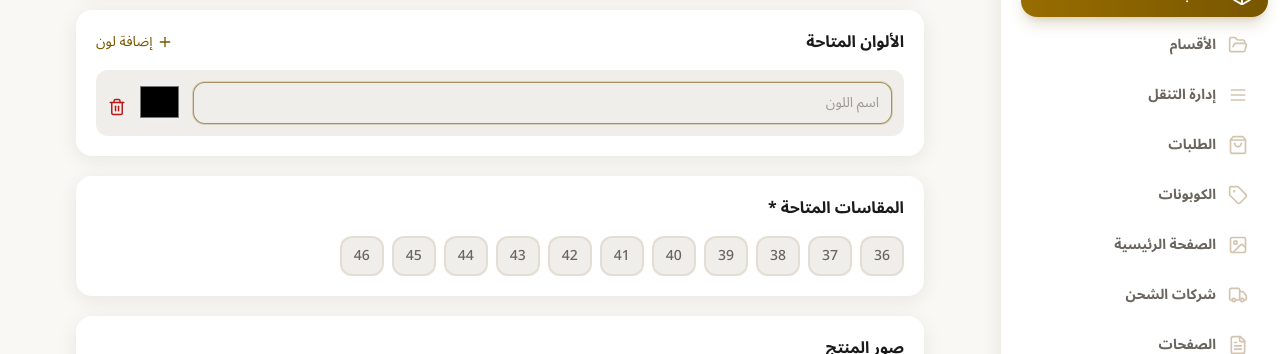
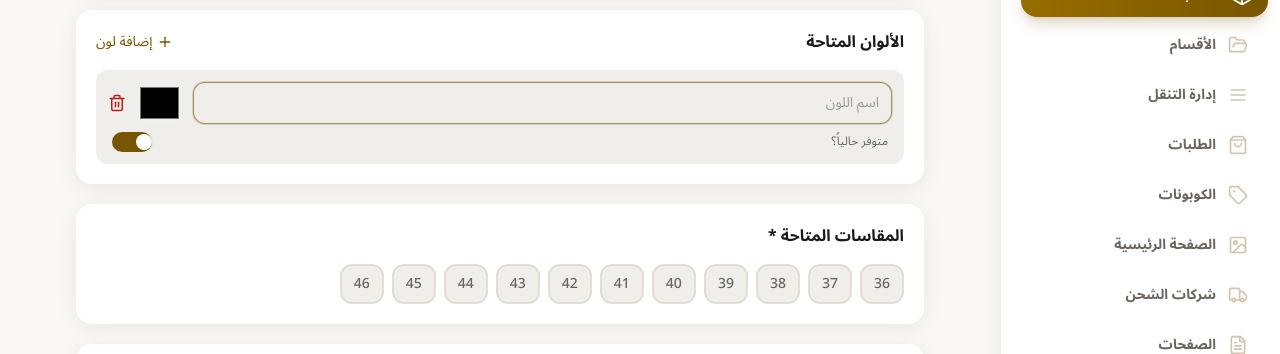
Before and after one commit to kzorastudio/kzora, a Next.js app: page /admin/products/new in a window 1280 px wide. Both pictures are taken after a click on the button "إضافة لون". Shown: the part 724-1078 px from the top of the page. Built offline with nearby package versions, Linux system fonts and the light colour scheme; no server answers; the database is empty.

Commit message:
Update from Multi-Git Manager

```diff
--- a/app/api/orders/route.ts
+++ b/app/api/orders/route.ts
@@ -96,7 +96,11 @@ export async function POST(request: NextRequest) {
 
     const { data: dbProducts, error: productsError } = await supabaseAdmin
       .from('products')
-      .select('id, name, price_syp, price_usd, discount_price_syp, discount_price_usd, stock_status, is_published')
+      .select(`
+        id, name, price_syp, price_usd, discount_price_syp, discount_price_usd, stock_status, is_published,
+        colors:product_colors(name_ar, is_available),
+        sizes:product_sizes(size, is_available)
+      `)
       .in('id', productIds)
 
     if (productsError) {
@@ -119,9 +123,31 @@ export async function POST(request: NextRequest) {
       }
       if (!dbProduct.is_published || dbProduct.stock_status === 'out_of_stock') {
         return NextResponse.json(
-          { error: `Product "${dbProduct.name}" is unavailable` },
+          { error: `المنتج "${dbProduct.name}" غير متوفر حالياً` },
           { status: 400 }
         )
+      }
+
+      // Check specific color availability
+      if (item.color) {
+        const color = dbProduct.colors?.find((c: any) => c.name_ar === item.color)
+        if (color && !color.is_available) {
+          return NextResponse.json(
+            { error: `اللون "${item.color}" للمنتج "${dbProduct.name}" غير متوفر حالياً` },
+            { status: 400 }
+          )
+        }
+      }
+
+      // Check specific size availability
+      if (item.size) {
+        const sizeObj = dbProduct.sizes?.find((s: any) => s.size === item.size)
+        if (sizeObj && !sizeObj.is_available) {
+          return NextResponse.json(
+            { error: `المقاس "${item.size}" للمنتج "${dbProduct.name}" غير متوفر حالياً` },
+            { status: 400 }
+          )
+        }
       }
 
       // Use effective (discounted if exists) prices from DB
--- a/app/api/products/[id]/route.ts
+++ b/app/api/products/[id]/route.ts
@@ -23,8 +23,8 @@ export async function GET(
         *,
         category:categories(id, name_ar, slug, image_url),
         images:product_images(id, url, public_id, color_variant, display_order, is_main),
-        colors:product_colors(id, name_ar, hex_code, swatch_url, swatch_public_id),
-        sizes:product_sizes(size),
+        colors:product_colors(id, name_ar, hex_code, swatch_url, swatch_public_id, is_available),
+        sizes:product_sizes(size, is_available),
         tags:product_tags(tag)
         `
       )
@@ -44,7 +44,7 @@ export async function GET(
 
     const normalized = {
       ...product,
-      sizes: (product.sizes || []).map((s: { size: number }) => s.size),
+      sizes: (product.sizes || []).map((s: { size: number; is_available: boolean }) => ({ size: s.size, is_available: s.is_available })),
       tags:  (product.tags  || []).map((t: { tag: ProductTag }) => t.tag),
     }
 
@@ -203,6 +203,7 @@ export async function PUT(
             hex_code:         c.hex_code,
             swatch_url:       c.swatch_url || null,
             swatch_public_id: c.swatch_public_id || null,
+            is_available:     c.is_available ?? true,
           }))
         )
       }
@@ -222,7 +223,7 @@ export async function PUT(
       if (sizes.length > 0) {
         await supabaseAdmin
           .from('product_sizes')
-          .insert(sizes.map((s: number) => ({ product_id: id, size: s })))
+          .insert(sizes.map((s: any) => ({ product_id: id, size: s.size, is_available: s.is_available ?? true })))
       }
     }
 
--- a/app/api/products/route.ts
+++ b/app/api/products/route.ts
@@ -34,8 +34,8 @@ export async function GET(request: NextRequest) {
         *,
         category:categories(id, name_ar, slug),
         images:product_images(id, url, public_id, color_variant, display_order, is_main),
-        colors:product_colors(id, name_ar, hex_code, swatch_url, swatch_public_id),
-        sizes:product_sizes(size),
+        colors:product_colors(id, name_ar, hex_code, swatch_url, swatch_public_id, is_available),
+        sizes:product_sizes(size, is_available),
         tags:product_tags(tag)
         `,
         { count: 'exact' }
@@ -134,7 +134,7 @@ export async function GET(request: NextRequest) {
     // Normalize sizes and tags
     const products = (data || []).map((p: any) => ({
       ...p,
-      sizes: (p.sizes || []).map((s: { size: number }) => s.size),
+      sizes: (p.sizes || []).map((s: { size: number; is_available: boolean }) => ({ size: s.size, is_available: s.is_available })),
       tags:  (p.tags  || []).map((t: { tag: ProductTag }) => t.tag),
     }))
 
@@ -256,6 +256,7 @@ export async function POST(request: NextRequest) {
             hex_code:         c.hex_code,
             swatch_url:       c.swatch_url || null,
             swatch_public_id: c.swatch_public_id || null,
+            is_available:     c.is_available ?? true,
           }))
         )
 
@@ -268,7 +269,7 @@ export async function POST(request: NextRequest) {
     if (sizes && sizes.length > 0) {
       const { error: sizeError } = await supabaseAdmin
         .from('product_sizes')
-        .insert(sizes.map((s) => ({ product_id: productId, size: s })))
+        .insert(sizes.map((s) => ({ product_id: productId, size: s.size, is_available: s.is_available ?? true })))
 
       if (sizeError) {
         console.error('Product sizes insert error:', sizeError)
--- a/app/product/[slug]/_components/ProductActions.tsx
+++ b/app/product/[slug]/_components/ProductActions.tsx
@@ -22,13 +22,14 @@ export default function ProductActions({ product, onColorChange }: Props) {
   const { addItem, openCart } = useCartStore()
 
   const [selectedColorId, setSelectedColorId] = useState<string | null>(
-    product.colors.length === 1 ? product.colors[0].id : null
+    product.colors.filter(c => c.is_available).length === 1 ? product.colors.find(c => c.is_available)!.id : null
   )
   const [selectedSize, setSelectedSize] = useState<number | null>(
-    product.sizes.length === 1 ? product.sizes[0] : null
+    product.sizes.filter(s => s.is_available).length === 1 ? product.sizes.find(s => s.is_available)!.size : null
   )
   const [quantity, setQuantity] = useState(1)
   const [sizeError, setSizeError] = useState(false)
+  const [colorError, setColorError] = useState(false)
 
   const selectedColor = useMemo(
     () => product.colors.find((c) => c.id === selectedColorId) ?? null,
@@ -51,6 +52,11 @@ export default function ProductActions({ product, onColorChange }: Props) {
 
   const handleAddToCart = useCallback(() => {
     if (outOfStock) return
+    if (product.colors.length > 0 && selectedColorId === null) {
+      setColorError(true)
+      toast.error('يرجى اختيار اللون أولاً')
+      return
+    }
     if (product.sizes.length > 0 && selectedSize === null) {
       setSizeError(true)
       toast.error('يرجى اختيار المقاس أولاً')
@@ -134,30 +140,46 @@ export default function ProductActions({ product, onColorChange }: Props) {
       {product.colors.length > 0 && (
         <div className="flex flex-col gap-3">
           <div className="flex items-center gap-2 text-sm font-arabic">
-            <span className="text-[#6B6560] font-medium">اللون:</span>
+            <span className={cn(
+              'font-medium transition-colors',
+              colorError ? 'text-[#BA1A1A]' : 'text-[#6B6560]'
+            )}>اللون:</span>
             {selectedColor && (
               <span className="text-[#1A1A1A] font-bold">{selectedColor.name_ar}</span>
             )}
             {!selectedColor && (
-              <span className="text-[#9E9890] text-xs font-medium italic opacity-70">يرجى اختيار لون</span>
+              <span className={cn(
+                "text-xs font-medium italic opacity-70",
+                colorError ? "text-[#BA1A1A] font-bold animate-pulse" : "text-[#9E9890]"
+              )}>
+                {colorError ? "يرجى اختيار لون" : "يرجى اختيار لون"}
+              </span>
             )}
           </div>
           <div className="flex gap-3 flex-wrap">
             {product.colors.map((color: ProductColor) => (
+              <div key={color.id} className="relative">
                 <button
-                key={color.id}
                   type="button"
                   title={color.name_ar}
-                onClick={() => setSelectedColorId(color.id)}
+                  disabled={!color.is_available}
+                  onClick={() => { setSelectedColorId(color.id); setColorError(false) }}
                   className={cn(
                     'w-10 h-10 rounded-full transition-all duration-200 shadow-sm',
                     'focus-visible:outline-none',
                     selectedColorId === color.id
                       ? 'ring-2 ring-[#785600] ring-offset-3'
-                    : 'ring-1 ring-black/40 ring-offset-2 hover:ring-[#785600]'
+                      : 'ring-1 ring-black/40 ring-offset-2 hover:ring-[#785600]',
+                    !color.is_available && 'opacity-25 cursor-not-allowed grayscale scale-90'
                   )}
                   style={{ backgroundColor: color.hex_code }}
                 />
+                {!color.is_available && (
+                   <div className="absolute inset-0 pointer-events-none flex items-center justify-center">
+                     <div className="w-[1px] h-full bg-white/60 rotate-45" />
+                   </div>
+                )}
+              </div>
             ))}
           </div>
         </div>
@@ -193,23 +215,30 @@ export default function ProductActions({ product, onColorChange }: Props) {
             </a>
           </div>
           <div className="grid grid-cols-5 gap-2">
-            {product.sizes.map((size) => (
+            {product.sizes.map((s) => {
+              const item = typeof s === 'number' ? { size: s, is_available: true } : s
+              const size = item.size
+              const isAvailable = item.is_available && !outOfStock
+
+              return (
                 <button
                   key={size}
                   type="button"
                   onClick={() => { setSelectedSize(size); setSizeError(false) }}
-                disabled={outOfStock}
+                  disabled={!isAvailable}
                   className={cn(
                     'py-3 text-center text-sm font-medium tabular-nums transition-all duration-150',
                     'border-b-2 focus-visible:outline-none',
                     selectedSize === size
                       ? 'border-[#785600] bg-[#F5F1EB] text-[#785600] font-bold'
-                    : 'border-transparent bg-[#F5F3F0] text-[#6B6560] hover:bg-[#EDE8E0] hover:text-[#1A1A1A]'
+                      : 'border-transparent bg-[#F5F3F0] text-[#6B6560] hover:bg-[#EDE8E0] hover:text-[#1A1A1A]',
+                    !isAvailable && 'opacity-40 cursor-not-allowed line-through grayscale border-transparent bg-[#F5F3F0]/50'
                   )}
                 >
                   {size}
                 </button>
-            ))}
+              )
+            })}
           </div>
         </div>
       )}
--- a/components/admin/ProductForm.tsx
+++ b/components/admin/ProductForm.tsx
@@ -56,13 +56,14 @@ export default function ProductForm({
       is_featured: initialData?.is_featured ?? false,
       is_published: initialData ? initialData.is_published : true,
       sort_order: initialData?.sort_order ?? 0,
-      sizes: initialData?.sizes ?? [],
+      sizes: initialData?.sizes?.map(s => (typeof s === 'number' ? { size: s, is_available: true } : s)) ?? [],
       tags: initialData?.tags ?? [],
       colors: initialData?.colors?.map((c) => ({
         name_ar: c.name_ar,
         hex_code: c.hex_code,
         swatch_url: c.swatch_url ?? '',
         swatch_public_id: c.swatch_public_id ?? '',
+        is_available: c.is_available ?? true,
       })) ?? [],
     },
   })
@@ -91,13 +92,14 @@ export default function ProductForm({
         is_featured: initialData.is_featured,
         is_published: initialData.is_published,
         sort_order: initialData.sort_order,
-        sizes: initialData.sizes,
+        sizes: initialData.sizes?.map(s => (typeof s === 'number' ? { size: s, is_available: true } : s)) ?? [],
         tags: initialData.tags,
         colors: initialData.colors?.map(c => ({
           name_ar: c.name_ar,
           hex_code: c.hex_code,
           swatch_url: c.swatch_url || '',
           swatch_public_id: c.swatch_public_id || '',
+          is_available: c.is_available ?? true,
         })) || []
       })
     }
@@ -257,17 +259,41 @@ export default function ProductForm({
       <section className={SECTION_CLASS}>
         <div className="flex items-center justify-between">
           <h2 className="text-base font-arabic font-semibold">الألوان المتاحة</h2>
-          <button type="button" onClick={() => appendColor({ name_ar: '', hex_code: '#000000', swatch_url: '', swatch_public_id: '' })} className="text-primary text-sm flex items-center gap-1">
+          <button type="button" onClick={() => appendColor({ name_ar: '', hex_code: '#000000', swatch_url: '', swatch_public_id: '', is_available: true })} className="text-primary text-sm flex items-center gap-1">
             <Plus size={16} /> إضافة لون
           </button>
         </div>
         {colorFields.map((field, index) => (
-          <div key={field.id} className="flex gap-3 p-3 rounded-xl bg-surface-container">
+          <div key={field.id} className="flex flex-col gap-2 p-3 rounded-xl bg-surface-container">
+            <div className="flex gap-3 items-center">
               <input type="text" placeholder="اسم اللون" {...register(`colors.${index}.name_ar`)} className={FIELD_CLASS} />
               <Controller control={control} name={`colors.${index}.hex_code`} render={({ field: f }) => (
                 <input type="color" {...f} className="h-10 w-12 rounded-lg cursor-pointer" />
               )} />
-            <button type="button" onClick={() => removeColor(index)} className="text-error mt-2"><Trash2 size={18} /></button>
+              <button type="button" onClick={() => removeColor(index)} className="text-error"><Trash2 size={18} /></button>
+            </div>
+            <div className="flex items-center justify-between px-1">
+              <span className="text-xs font-arabic text-secondary">متوفر حالياً؟</span>
+              <Controller
+                control={control}
+                name={`colors.${index}.is_available`}
+                render={({ field: f }) => (
+                  <button
+                    type="button"
+                    onClick={() => f.onChange(!f.value)}
+                    className={cn(
+                      'relative h-5 w-10 shrink-0 rounded-full transition-colors duration-200',
+                      f.value ? 'bg-primary' : 'bg-surface-container-high'
+                    )}
+                  >
+                    <span className={cn(
+                      'absolute top-0.5 h-4 w-4 rounded-full bg-white shadow transition-transform duration-200',
+                      f.value ? 'translate-x-5' : 'translate-x-0.5'
+                    )} />
+                  </button>
+                )}
+              />
+            </div>
           </div>
         ))}
       </section>
@@ -280,27 +306,48 @@ export default function ProductForm({
           render={({ field }) => (
             <div className="flex flex-wrap gap-2">
               {AVAILABLE_SIZES.map(size => {
-                const selected = field.value?.includes(size)
+                const selected = field.value?.some((s: any) => s.size === size)
                 return (
+                  <div key={size} className="flex flex-col items-center gap-1.5">
                     <button
                       key={size}
                       type="button"
                       onClick={() => {
-                      if (selected) {
-                        field.onChange(field.value.filter((s: number) => s !== size))
+                        const current = field.value || []
+                        const exists = current.find((s: any) => s.size === size)
+                        if (exists) {
+                          field.onChange(current.filter((s: any) => s.size !== size))
                         } else {
-                        field.onChange([...(field.value ?? []), size])
+                          field.onChange([...current, { size, is_available: true }])
                         }
                       }}
                       className={cn(
                         'min-w-[2.75rem] h-10 px-3 rounded-xl text-sm font-arabic font-medium transition-all border-2',
-                      selected
+                        field.value?.some((s: any) => s.size === size)
                           ? 'bg-primary text-white border-primary'
                           : 'bg-surface-container text-secondary border-outline-variant/40 hover:border-primary/40 hover:text-on-surface'
                       )}
                     >
                       {size}
                     </button>
+                    {field.value?.some((s: any) => s.size === size) && (
+                      <button
+                        type="button"
+                        onClick={() => {
+                          const current = field.value || []
+                          field.onChange(current.map((s: any) => s.size === size ? { ...s, is_available: !s.is_available } : s))
+                        }}
+                        className={cn(
+                          'px-2 py-0.5 rounded-full text-[10px] font-arabic border transition-colors',
+                          field.value?.find((s: any) => s.size === size)?.is_available
+                            ? 'bg-success/10 text-success border-success/20'
+                            : 'bg-error/10 text-error border-error/20'
+                        )}
+                      >
+                        {field.value?.find((s: any) => s.size === size)?.is_available ? 'متوفر' : 'غير متوفر'}
+                      </button>
+                    )}
+                  </div>
                 )
               })}
             </div>
--- a/components/product/ProductCard.tsx
+++ b/components/product/ProductCard.tsx
@@ -63,7 +63,22 @@ export function ProductCard({ product, className }: ProductCardProps) {
   const handleQuickAdd = useCallback(
     (e: React.MouseEvent) => {
       e.stopPropagation()
-      if (product.sizes.length <= 1) {
+      const hasMultipleColors = (product.colors ?? []).length > 1
+      const hasMultipleSizes = (product.sizes ?? []).length > 1
+
+      if (hasMultipleColors) {
+        // If there are multiple colors, they MUST go to the product page to choose one
+        router.push(`/product/${product.slug}`)
+        return
+      }
+
+      if (hasMultipleSizes) {
+        // Only sizes to pick
+        setShowSizeBar(true)
+        return
+      }
+
+      // Only one color, one (or no) size - add immediately
       const item: CartItem = {
         id:                 product.id,
         slug:               product.slug,
@@ -71,7 +86,7 @@ export function ProductCard({ product, className }: ProductCardProps) {
         image:              imageUrl,
         color:              product.colors?.[0]?.name_ar ?? null,
         color_hex:          product.colors?.[0]?.hex_code ?? null,
-          size:               product.sizes[0] ?? null,
+        size:               product.sizes.find(s => s.is_available)?.size ?? null,
         quantity:           1,
         price_syp:          product.price_syp,
         price_usd:          product.price_usd,
@@ -84,9 +99,6 @@ export function ProductCard({ product, className }: ProductCardProps) {
         router.push('/checkout')
       } else {
         openCart()
-        }
-      } else {
-        setShowSizeBar(true)
       }
     },
     [product, imageUrl, addItem, openCart, router]
@@ -254,21 +266,29 @@ export function ProductCard({ product, className }: ProductCardProps) {
               </button>
             </div>
             <div className="flex flex-wrap gap-1.5">
-              {product.sizes.map((size) => (
+              {product.sizes.map((s) => {
+                const item = typeof s === 'number' ? { size: s, is_available: true } : s
+                const size = item.size
+                const isAvailable = item.is_available
+
+                return (
                   <button
                     key={size}
                     type="button"
+                    disabled={!isAvailable}
                     onClick={() => handleAddWithSize(size)}
                     className={cn(
                       'min-w-[2.2rem] h-7 px-1.5 rounded-lg text-xs font-medium tabular-nums',
-                    'bg-[#F5F1EB] text-[#1A1A1A]',
-                    'hover:bg-[#785600] hover:text-white',
-                    'transition-all duration-150 focus-visible:outline-none'
+                      'transition-all duration-150 focus-visible:outline-none',
+                      isAvailable
+                        ? 'bg-[#F5F1EB] text-[#1A1A1A] hover:bg-[#785600] hover:text-white'
+                        : 'bg-[#F5F1EB]/50 text-[#9E9890] cursor-not-allowed line-through'
                     )}
                   >
                     {size}
                   </button>
-              ))}
+                )
+              })}
             </div>
           </div>
         )}
--- a/components/product/SizeSelector.tsx
+++ b/components/product/SizeSelector.tsx
@@ -3,7 +3,7 @@
 import { cn } from '@/lib/utils'
 
 interface SizeSelectorProps {
-  sizes: number[]
+  sizes: { size: number; is_available: boolean }[] | number[]
   selectedSize: number | null
   onChange: (size: number) => void
   outOfStock?: boolean
@@ -29,14 +29,17 @@ export function SizeSelector({
       </p>
 
       <div className="flex flex-wrap gap-2">
-        {sizes.map((size) => {
+        {sizes.map((s) => {
+          const item = typeof s === 'number' ? { size: s, is_available: true } : s
+          const size = item.size
+          const isItemAvailable = item.is_available && !outOfStock
           const isSelected = selectedSize === size
 
           return (
             <button
               key={size}
               type="button"
-              disabled={outOfStock}
+              disabled={!isItemAvailable}
               onClick={() => onChange(size)}
               className={cn(
                 'min-w-[2.5rem] h-10 px-2 rounded-lg',
@@ -53,7 +56,7 @@ export function SizeSelector({
                       'hover:bg-surface-container hover:text-on-surface',
                       'border-b-2 border-transparent',
                     ],
-                outOfStock && 'opacity-40 cursor-not-allowed line-through'
+                !isItemAvailable && 'opacity-30 cursor-not-allowed line-through'
               )}
             >
               {size}
--- a/lib/mockData.ts
+++ b/lib/mockData.ts
@@ -111,9 +111,9 @@ function makeProduct(
   const category = MOCK_CATEGORIES.find(c => c.id === categoryId) ?? null
 
   const colors = [
-    { id: `col-${id}-1`, product_id: id, name_ar: 'أسود',  hex_code: '#1A1A1A', swatch_url: null, swatch_public_id: null },
-    { id: `col-${id}-2`, product_id: id, name_ar: 'بني',   hex_code: '#5D4037', swatch_url: null, swatch_public_id: null },
-    { id: `col-${id}-3`, product_id: id, name_ar: 'عاجي',  hex_code: '#F5F5DC', swatch_url: null, swatch_public_id: null },
+    { id: `col-${id}-1`, product_id: id, name_ar: 'أسود',  hex_code: '#1A1A1A', swatch_url: null, swatch_public_id: null, is_available: true },
+    { id: `col-${id}-2`, product_id: id, name_ar: 'بني',   hex_code: '#5D4037', swatch_url: null, swatch_public_id: null, is_available: true },
+    { id: `col-${id}-3`, product_id: id, name_ar: 'عاجي',  hex_code: '#F5F5DC', swatch_url: null, swatch_public_id: null, is_available: true },
   ]
 
   // Mocking image per color
@@ -159,7 +159,15 @@ function makeProduct(
     updated_at: '2026-01-01T00:00:00.000Z',
     images: allImages,
     colors,
-    sizes: [39, 40, 41, 42, 43, 44, 45],
+    sizes: [
+      { size: 39, is_available: true },
+      { size: 40, is_available: true },
+      { size: 41, is_available: true },
+      { size: 42, is_available: true },
+      { size: 43, is_available: true },
+      { size: 44, is_available: true },
+      { size: 45, is_available: true }
+    ],
     tags,
     category,
   }
@@ -287,6 +295,12 @@ export const MOCK_HOMEPAGE_SETTINGS: HomepageSettings = {
   return_policy: 'تبديل وإرجاع سهل خلال 14 يوماً',
   hero_badge_text: 'تشكيلة كزورا الفاخرة ٢٠٢٦',
   hero_badge_color: '#785600',
+  sham_cash_enabled: false,
+  sham_cash_number: null,
+  sham_cash_instructions: null,
+  discount_multi_items_enabled: false,
+  discount_2_items_syp: 2000,
+  discount_3_items_plus_syp: 3000,
 }
 
 // ─── Helpers ───────────────────────────────────────────────────────────────────
--- a/lib/validators.ts
+++ b/lib/validators.ts
@@ -50,13 +50,17 @@ export const productSchema = z.object({
   is_featured: z.boolean(),
   is_published: z.boolean(),
   sort_order: z.number().min(0),
-  sizes: z.array(z.number()).min(1, 'يرجى اختيار مقاس واحد على الأقل'),
+  sizes: z.array(z.object({
+    size:         z.number(),
+    is_available: z.boolean(),
+  })).min(1, 'يرجى اختيار مقاس واحد على الأقل'),
   tags: z.array(z.enum(['new', 'best_seller', 'on_sale'])),
   colors: z.array(z.object({
     name_ar: z.string().min(1, 'اسم اللون مطلوب'),
     hex_code: z.string().regex(/^#[0-9A-Fa-f]{6}$/, 'كود اللون غير صحيح'),
     swatch_url: z.string().optional(),
     swatch_public_id: z.string().optional(),
+    is_available: z.boolean().default(true),
   })),
 })
 
```
Also changed, not shown: app/product/[slug]/page.tsx (+6 -1 lines), components/product/ColorSelector.tsx (+9 -1 lines), types/index.ts (+5 -3 lines). Lines whose indentation alone changed are shown as unchanged.
